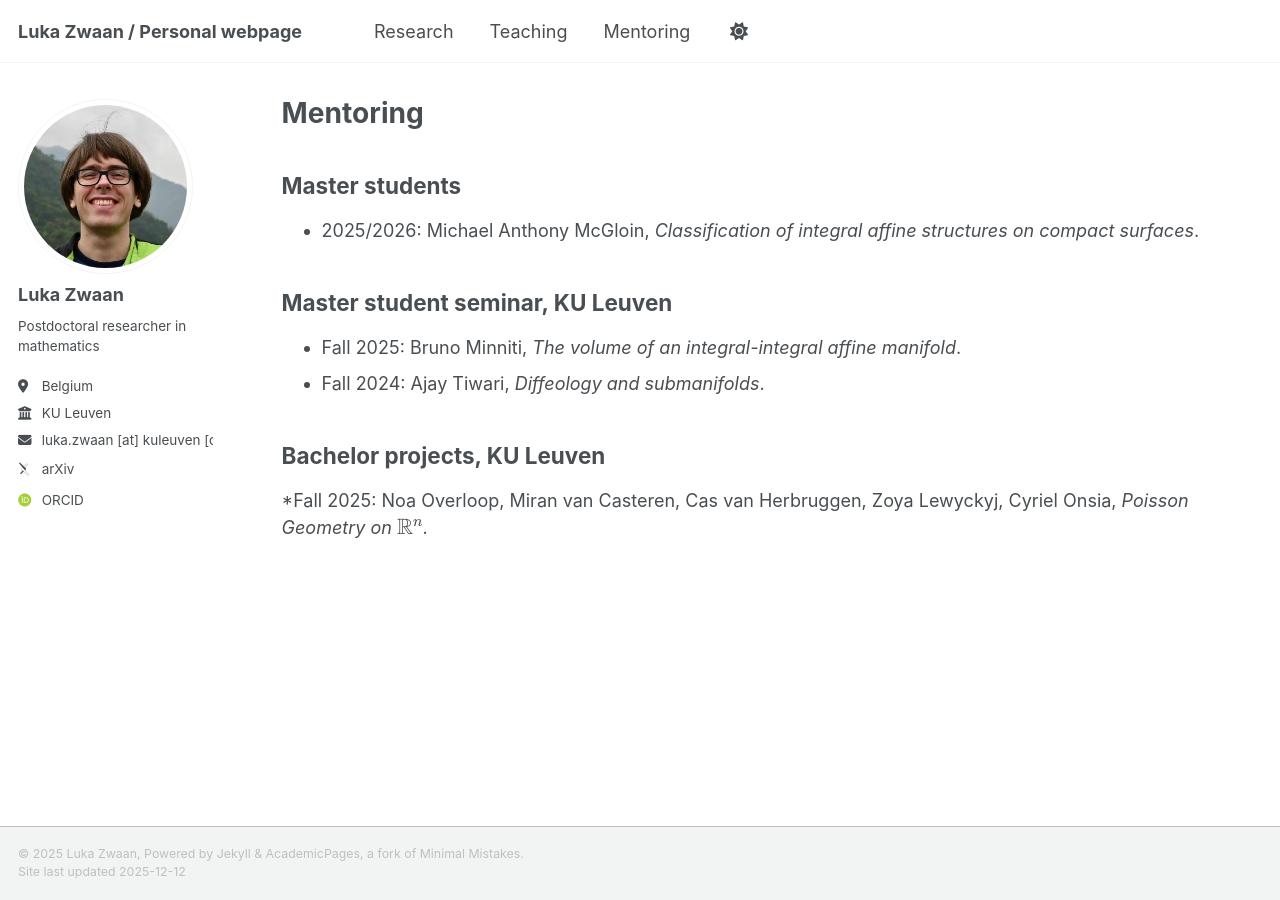
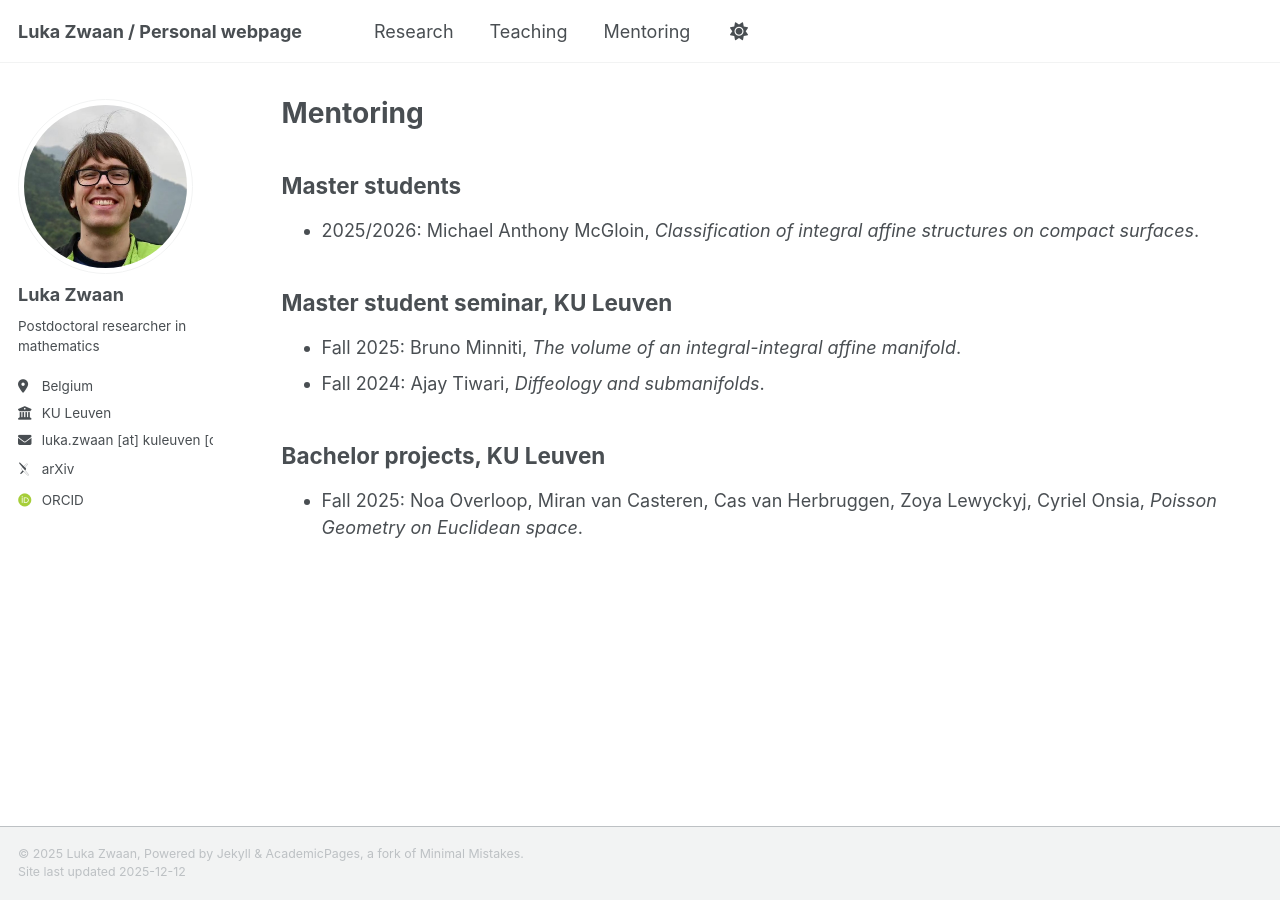
Before and after one commit to LukaZwaan/lukazwaan.github.io, a Jekyll site: the page built from _pages/mentoring.md, in a window 1280 px wide. Built offline with Jekyll 4.4.1, drawn with Linux system fonts in a browser that asks for light colours; some web fonts are replaced; a script bundle is joined from its source files by our own code; library files that are not in the unit come from our copies.

Commit message:
Update mentoring.md

```diff
--- a/_pages/mentoring.md
+++ b/_pages/mentoring.md
@@ -19,4 +19,4 @@ Master student seminar, KU Leuven
 Bachelor projects, KU Leuven
 ------
 
-*Fall 2025: Noa Overloop, Miran van Casteren, Cas van Herbruggen, Zoya Lewyckyj, Cyriel Onsia, _Poisson Geometry on $$\mathbb{R}^n$$_.
+* Fall 2025: Noa Overloop, Miran van Casteren, Cas van Herbruggen, Zoya Lewyckyj, Cyriel Onsia, _Poisson Geometry on Euclidean space_.
```
